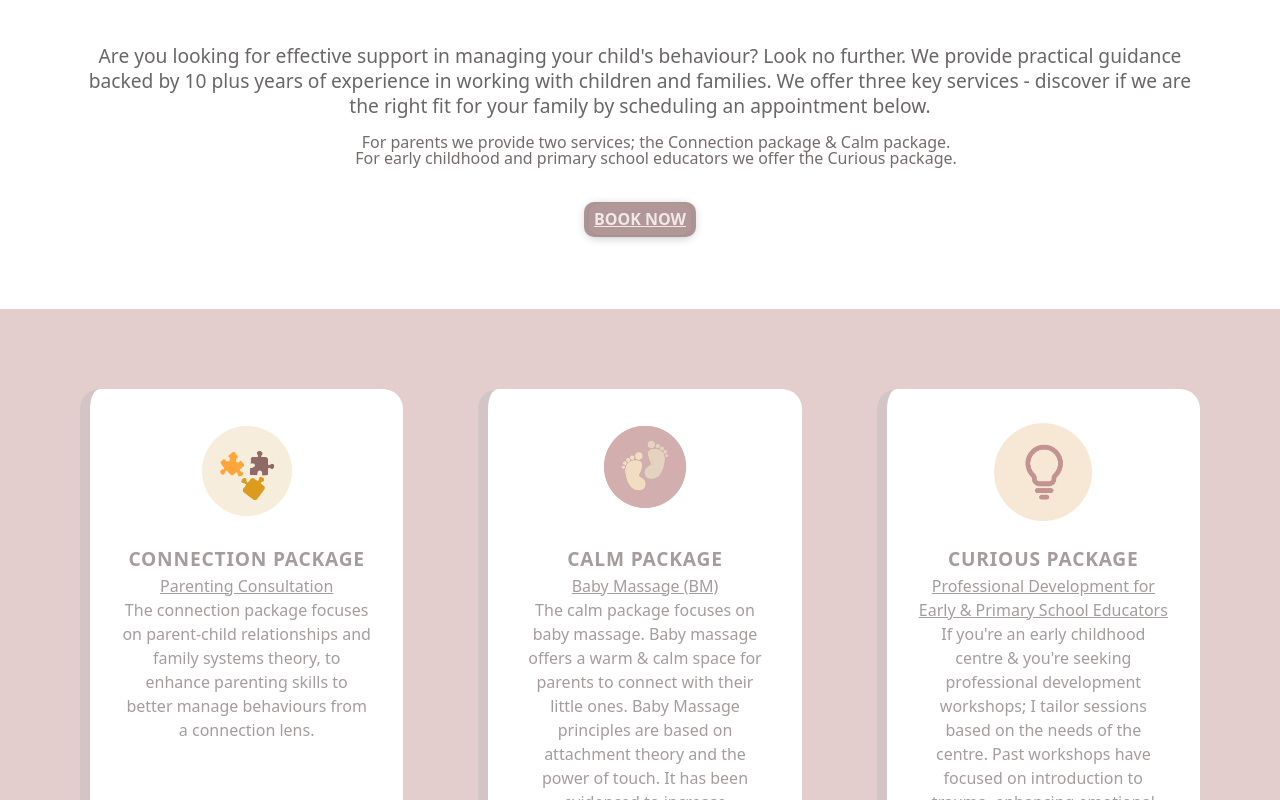
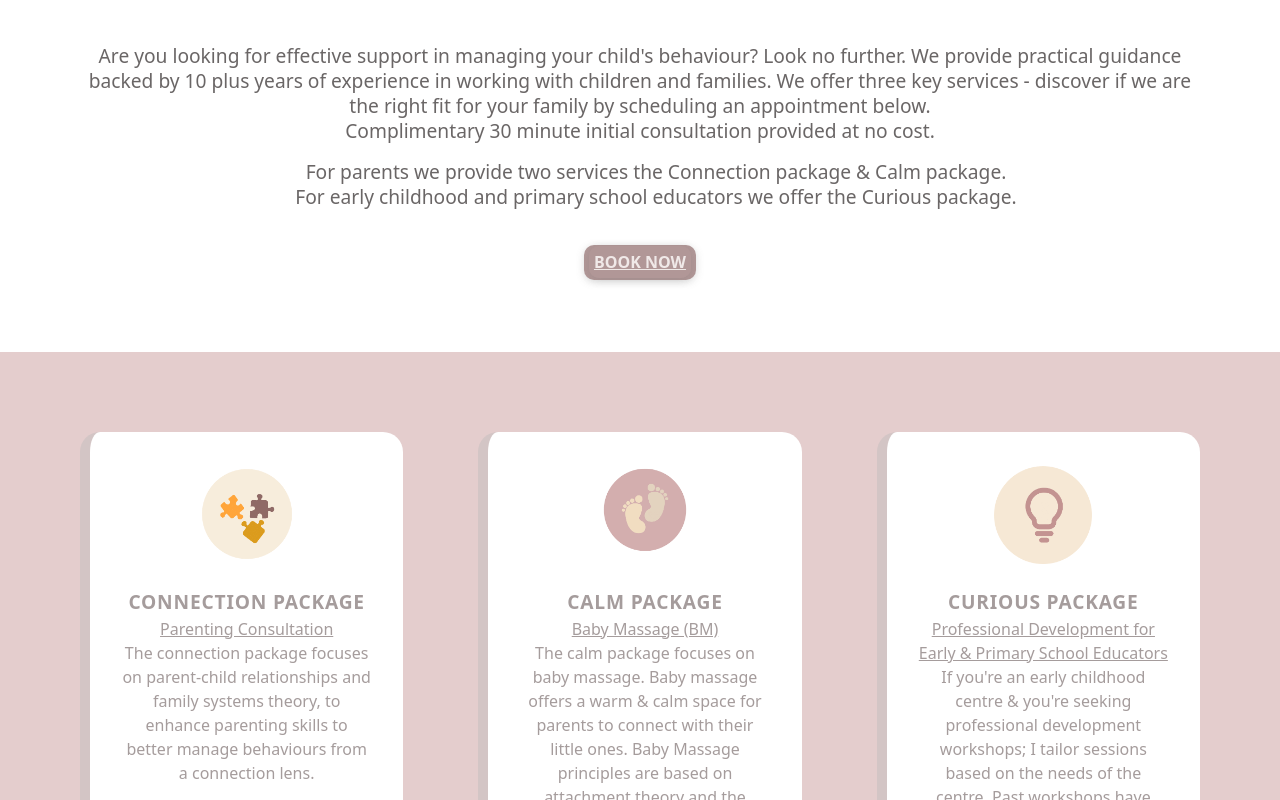
Before and after one commit to R-LaRoi/tsam-vite, a React (Vite) app: page / in a window 1280 px wide. Shown: the part 2500-3300 px from the top of the page. Built offline with nearby package versions, Linux system fonts and the light colour scheme.

Commit message:
Content Update

```diff
--- a/src/Components/Contact.jsx
+++ b/src/Components/Contact.jsx
@@ -11,7 +11,7 @@ return(
      <div>
       {/* <div className=''>
   Founder</div> */}
-  <img  className="trupti" src={trupti}></img>
+  <img  className="trupti" src={trupti} ></img>
 </div>
 <div className=''>
   <br></br>
--- a/src/Components/Services.jsx
+++ b/src/Components/Services.jsx
@@ -6,30 +6,6 @@ import servPkg from './data'
 import { Link } from "react-router-dom";
 
 export default function Services () {
-
-// let [showForm, setShowForm] = useState(false);
-// let [showMessage, setShowMesage] = useState (false);
-// let [exitForm, setExitForm] = useState(false);
-
-
-// function clickedBtn(event){
-//       event.preventDefault()
-//        return(setShowForm(!showForm))
-
-// }
-
-// function showThankYou(event){
-//       event.preventDefault()
-//          return(
-//             setShowMesage(!showMessage))
-
-// }
-
-// function closeForm(event){
-//    event.preventDefault()
-//       return (setExitForm(!exitForm))
-
-// }
 
 
 let servCards = servPkg.map((service, index) => {
@@ -62,16 +38,20 @@ return(
                <img src={mdkids} className='serv-dsk-img'/>
                <div className='-servtext'>
                Are you looking for effective support in managing your child's behaviour? Look no further. We provide practical guidance backed by 10 plus years of experience in working with children and families. We offer three key services - discover if we are the right fit for your family by scheduling an appointment below.
+               <p>
+                  Complimentary 30 minute initial consultation provided at no cost.
+               </p>
+               <ul className='servtxt-desc'>
+               <li >
+                  For parents we provide two services the Connection package & Calm package.
 
-
-            <ul className='servtxt-desc'>
-               <li>
-                  For parents we provide two services; the Connection package & Calm package.
                   </li>
                   <li>
                      For early childhood and primary school educators we offer the Curious package.
                      </li>
-            </ul>
+   </ul>
+
+
 
          <div>
               <button className='appt-btn'>
@@ -79,54 +59,13 @@ return(
                 <Link to="/linkconnect" className="appt-btn">BOOK NOW</Link>
 
             </button>
-         {/* <button className='appt-btn' onClick={clickedBtn}>
-            BOOK NOW
-            </button> */}
+
             </div>
             </div>
          </div>
 
 
 <div className='form-modal '>
-
-{/* {showForm ?
-
- <form onSubmit={showForm} className='modal-form'>
-
-    <div className="sub-text">
-     <img src={puzzle} width={100}></img>
-     <br/>
-
-
-         { showMessage ?
-         <div className='message'>
-         Your message has been sent. Thank you for choosing to connect with TSC!
-         </div>
-         :
-         <div className='message'>
-            For more information to see if I am the right person to support your family, feel free to connect with me.
-            </div>
-            }
- </div>
-
-
-  <input  placeholder = 'name' type="text" id="fname" name="fname" className='t-area'
-  />
-  <br/>
-  <br/>
-
-  <input  placeholder ='email' type="text" id="email" name="email" className='t-area'/>
-  <br />
-  <br />
-   <textarea  className='t-area' name="" id="" cols="50" rows="10"  > </textarea>
-   <br/>
-   <input className='appt-btn' onClick = {showThankYou} type="submit" id="form-btn"/> <br/>
-     <button className='x-btn' onClick = {exitForm} type="click" id="form-btn">X</button>
-  </form>
-
- : null }
-
-  </div>  */}
   </div>
 
 <section className='-serv-options'>
--- a/src/Components/data.jsx
+++ b/src/Components/data.jsx
@@ -14,7 +14,7 @@ const servPkg = [
       image:feet,
   title: 'CALM PACKAGE',
   sub:  'Baby Massage (BM)',
-  text: "The calm package focuses on baby massage. Baby massage offers a warm & calm space for parents to connect with their little ones. Baby Massage principles are based on attachment theory and the power of touch. It has been evidenced to increase stimulation, muscle development, sleep & bond between parent & child."}
+  text: "The calm package focuses on baby massage. Baby massage offers a warm & calm space for parents to connect with their little ones. Baby Massage principles are based on attachment theory and the power of touch. Research has shown it's potential to enhance stimulation, muscle development, sleep, and foster a strong bond between parent and child."}
 ,
 
 {id: 3,
--- a/src/Components/stylesheets/contact.css
+++ b/src/Components/stylesheets/contact.css
@@ -3,12 +3,11 @@
 }
 
 .container-contact {
-  border: 10px solid rgb(210, 188, 188);
+  border: 30px solid rgb(210, 188, 188);
 }
 
 .trupti {
   position: relative;
-
   border: 10px solid rgb(210, 188, 188);
   width: 30%;
   border-radius: 50%;
@@ -33,14 +32,11 @@ ul.icons {
   padding-top: 10px;
   list-style: none;
   display: flex;
-
   gap: 20px;
   color: rgb(201, 180, 180);
 }
 
 .link-contact {
-  border-top: 30px solid #f0e6e3;
-  border-bottom: 30px solid #f0e6e3;
   display: grid;
   grid-template-columns: 1fr 1fr;
   font-family: "Poppins";
@@ -58,13 +54,17 @@ ul.icons {
 }
 
 form {
-  margin-left: 5%;
+  /* margin-left: 5%; */
   color: rgb(122, 110, 110);
   padding: 5rem;
   text-align: left;
   background-color: rgb(255, 255, 255);
 }
 @media only screen and (max-width: 768px) {
+  .container-contact {
+    border: 10px solid rgb(210, 188, 188);
+    border-top: 50px solid rgb(210, 188, 188);
+  }
   .modal-form {
     padding: 0.5rem;
     font-size: 0.8rem;
@@ -76,14 +76,14 @@ form {
     text-align: center;
     margin-top: 3rem;
     color: rgb(122, 110, 110);
-    border: 10px solid white;
+    /* border: 10px solid white; */
   }
   .t-area {
     padding: 10px;
     width: 300px;
   }
   .link-contact {
-    border-top: 50px solid #f0e6e3;
+    /* border-top: 50px solid #f0e6e3; */
     display: grid;
     height: max-content;
     grid-template-columns: 1fr;
--- a/src/Components/stylesheets/services.css
+++ b/src/Components/stylesheets/services.css
@@ -64,11 +64,6 @@
 
 .servtxt-desc {
   list-style: none;
-  padding-top: 1rem;
-  font-size: 1rem;
-  line-height: 1;
-  font-weight: 300;
-  color: rgb(118, 107, 107);
 }
 
 .appt-btn {
@@ -125,45 +120,6 @@ ul.icons {
   font-weight: 400;
   text-decoration: underline;
 }
-
-.contact-pg {
-}
-/*  modal css ----------------------------------------*/
-
-.modal-form {
-  /* position: absolute;
-  left: 50%;
-  transform: translate(-50%);
-  width: 85%;
-  text-align: center;
-  outline: none;
-  padding: 1rem;
-  background-color: rgb(255, 255, 255);
-  font-size: 0.8rem;
-  font-weight: 200;
-  border-radius: 20px;
-  color: rgb(132, 114, 114);
-  border-top: 30px solid rgba(146, 124, 124, 0.819);
-  border-bottom: 20px solid rgba(146, 124, 124, 0.819);
-  box-shadow: rgba(0, 0, 0, 0.56) 0px 22px 70px 4px;
-  line-height: 1.2; */
-}
-
-/* .x-btn {
-  position: relative;
-  margin-top: 10%;
-  left: 48%;
-  border-radius: 50%;
-  border: none;
-  color: white;
-  background-color: #b39b99;
-  font-weight: 200;
-} */
-
-/* .x-btn:hover {
-  cursor: pointer;
-  background-color: rgb(242, 194, 118);
-} */
 
 /* media queries ------------------*/
 
```
Also changed, not shown: src/Components/NewServices.jsx (added, +10 -0 lines), src/Components/stylesheets/newServices.css (added).
